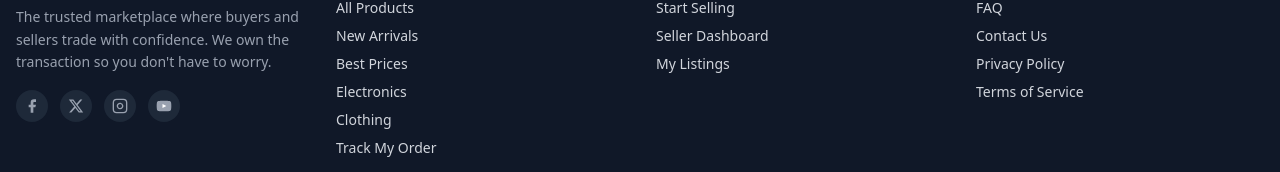
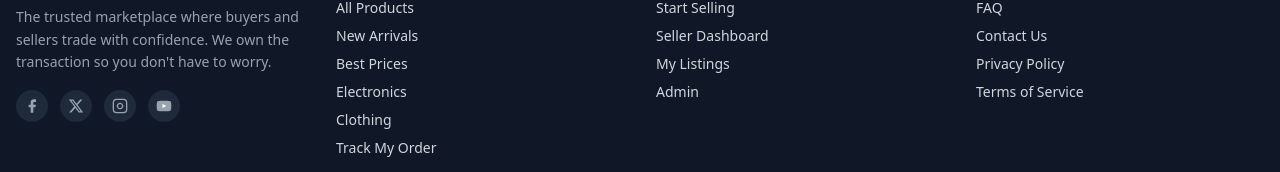
Before and after one commit to heur402/MIDDLEMAN-COMMERCER, a React (Vite) app in the folder client/: page / in a window 1280 px wide. Shown: the part 2272-2444 px from the top of the page. Built offline with nearby package versions, Linux system fonts and the light colour scheme; no server answers.

Commit message:
admin link

```diff
--- a/client/src/components/layout/Footer.jsx
+++ b/client/src/components/layout/Footer.jsx
@@ -44,6 +44,7 @@ export default function Footer() {
               <FooterLink to="/register">Start Selling</FooterLink>
               <FooterLink to="/seller/dashboard">Seller Dashboard</FooterLink>
               <FooterLink to="/seller/listings">My Listings</FooterLink>
+              <FooterLink to="/admin">Admin</FooterLink>
             </ul>
           </div>
 
```
